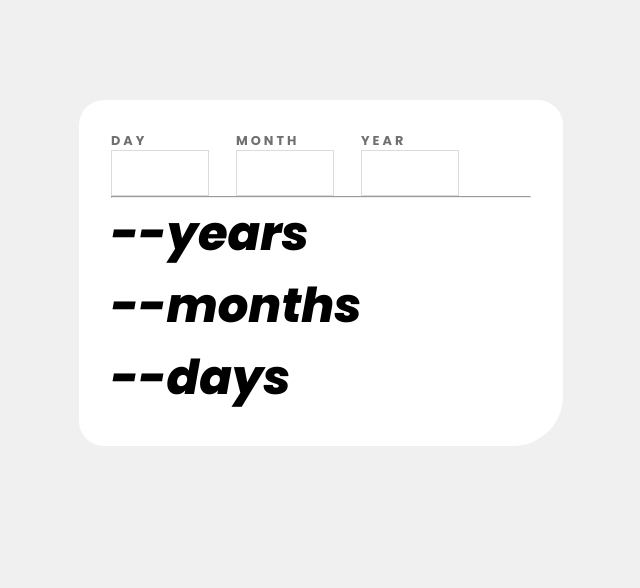
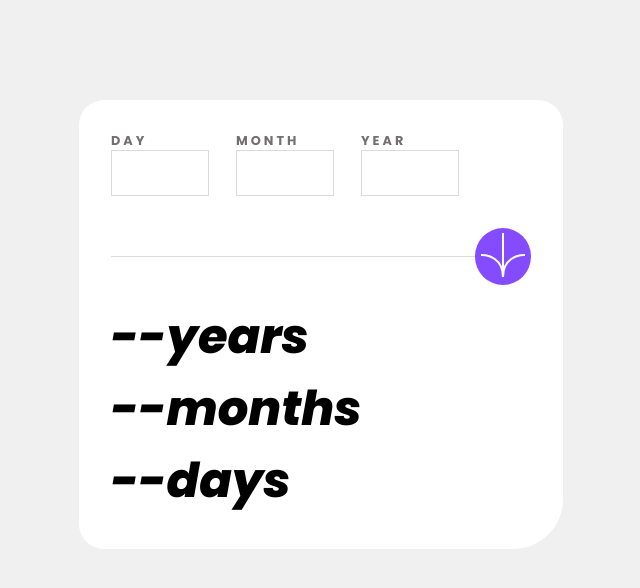
Before and after one commit to kale-Dev1/frontend-Mentor-projects, a plain HTML site: page age-calculator-app-main/index.html in a window 1280 px wide. Shown: the whole page, without its empty margins (319-959 px from the left). Drawn offline with Linux system fonts and the light colour scheme.

Commit message:
Add hr div

```diff
--- a/age-calculator-app-main/index.html
+++ b/age-calculator-app-main/index.html
@@ -32,7 +32,10 @@
           <input type="number" id="year" />
         </div>
       </form>
-      <hr />
+      <div class="line-button">
+        <div class="line"></div>
+        <button><img src="assets/images/icon-arrow.svg" alt="button" /></button>
+      </div>
       <div class="results">
         <div class="years">--years</div>
         <div class="months">--months</div>
```
